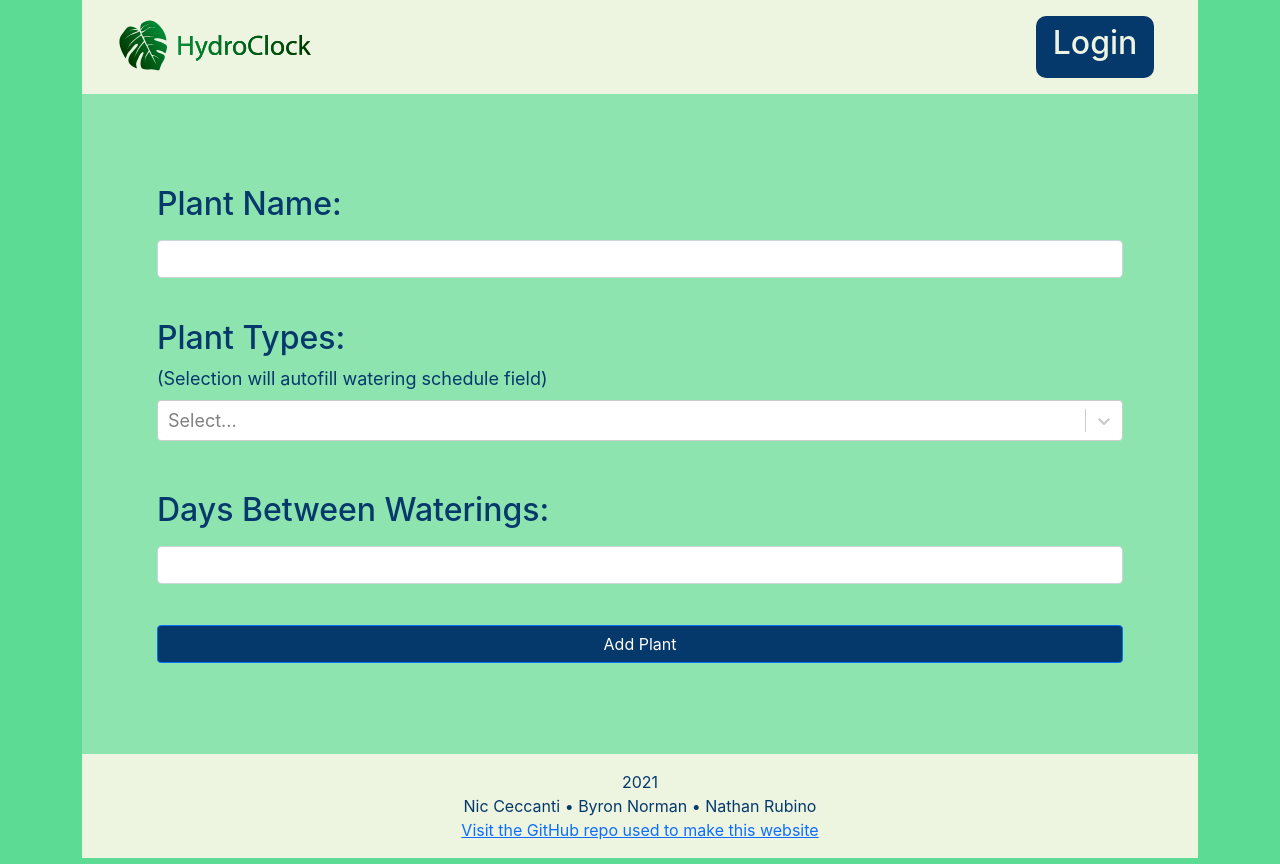
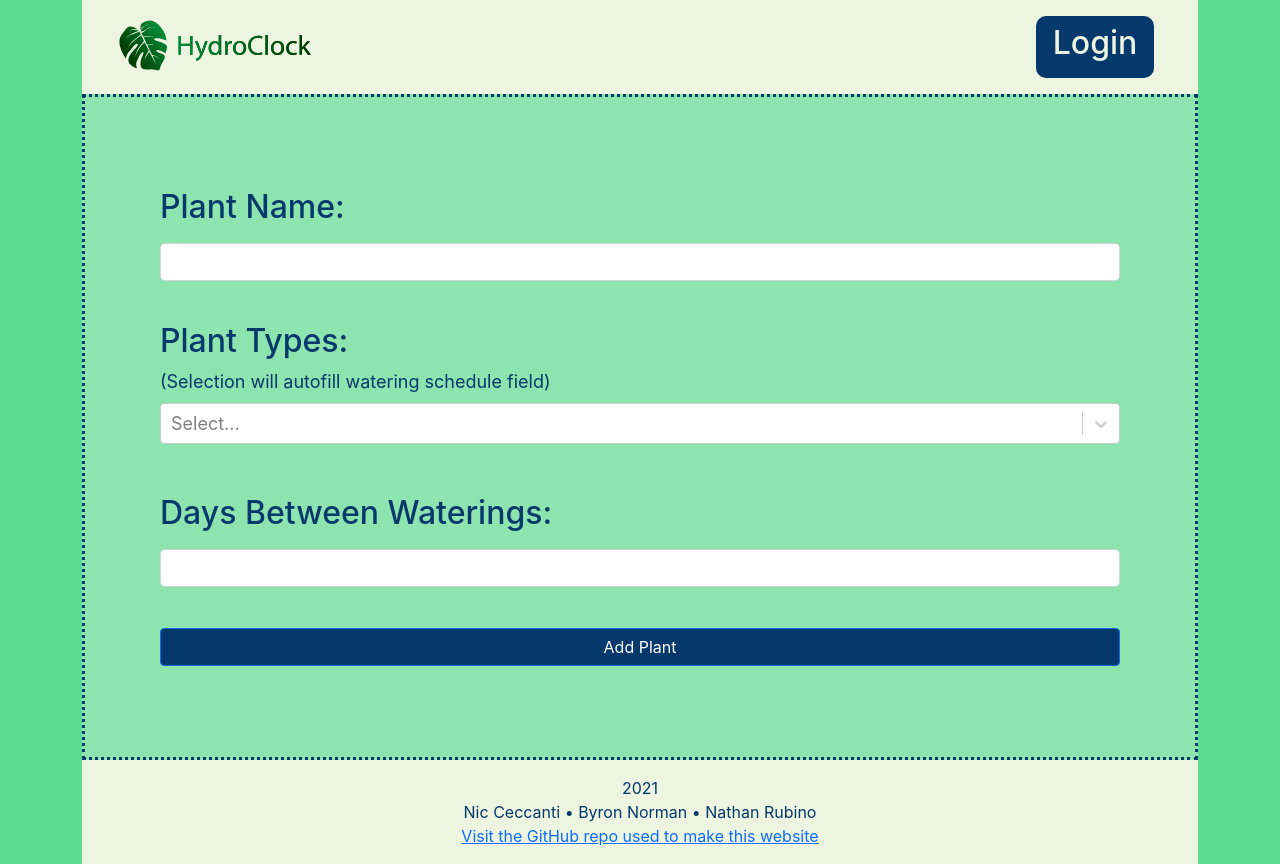
Before and after one commit to nceccanti/web-dev-final-project, a React (Create React App) app: page /addplant in a window 1280 px wide. Built offline with nearby package versions, Linux system fonts and the light colour scheme.

Commit message:
added dotted borders

```diff
--- a/src/index.css
+++ b/src/index.css
@@ -95,6 +95,7 @@ code {
   padding: 75px;
   color: #05386B;
   font-size: large;
+  border-style: dotted;
 }
 
 .logo {
```
